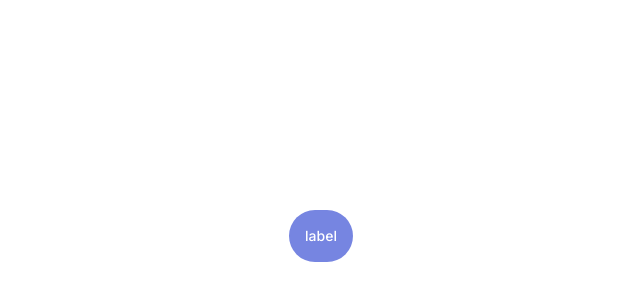
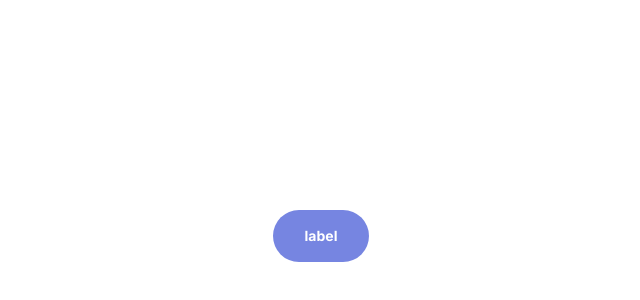
Before and after one commit to stritar/test-range, a React (Vite) app in the folder area51/: page / in a window 1280 px wide. Shown: the part 164-464 px from the top of the page, without its empty margins (319-959 px from the left). Built offline with nearby package versions, Linux system fonts and the light colour scheme; a web font is replaced by a local one.

Commit message:
sdfsdf
sdfsdf

```diff
--- a/area51/src/components/FigmaButton.jsx
+++ b/area51/src/components/FigmaButton.jsx
@@ -23,7 +23,7 @@ export default function FigmaButton({
           : "var(--button-background)",
         border: "none",
         borderRadius: "var(--button-border-radius)",
-        padding: "var(--button-padding) var(--button-label-padding-left-right)",
+        padding: "var(--button-padding-top) 0 var(--button-padding-bottom) 0",
         cursor: disabled ? "not-allowed" : "pointer",
         transition:
           "background var(--motion-hover-duration) var(--core-motion-ease-standard), color var(--motion-hover-duration) var(--core-motion-ease-standard)",
@@ -45,7 +45,15 @@ export default function FigmaButton({
         e.currentTarget.style.background = "var(--button-background--hover)";
       }}
     >
-      {children}
+      <span
+        style={{
+          display: "inline-block",
+          paddingLeft: "var(--button-label-padding-left)",
+          paddingRight: "var(--button-label-padding-right)",
+        }}
+      >
+        {children}
+      </span>
     </button>
   );
 }
--- a/area51/src/index.css
+++ b/area51/src/index.css
@@ -195,10 +195,12 @@
   --button-label-color--disabled: var(--sem-text--light);
   --button-label-font-family: var(--core-font-family--body);
   --button-label-font-size: var(--core-font-size--body);
-  --button-label-font-weight: var(--core-font-weight--medium);
+  --button-label-font-weight: var(--core-font-weight--bold);
   --button-label-line-height: var(--core-line-height--body);
-  --button-label-padding-left-right: var(--core-space--0400);
-  --button-padding: var(--core-space--0400);
+  --button-label-padding-left: var(--core-space--0700);
+  --button-label-padding-right: var(--core-space--0700);
+  --button-padding-top: var(--core-space--0400);
+  --button-padding-bottom: var(--core-space--0400);
 }
 
 body {
```
